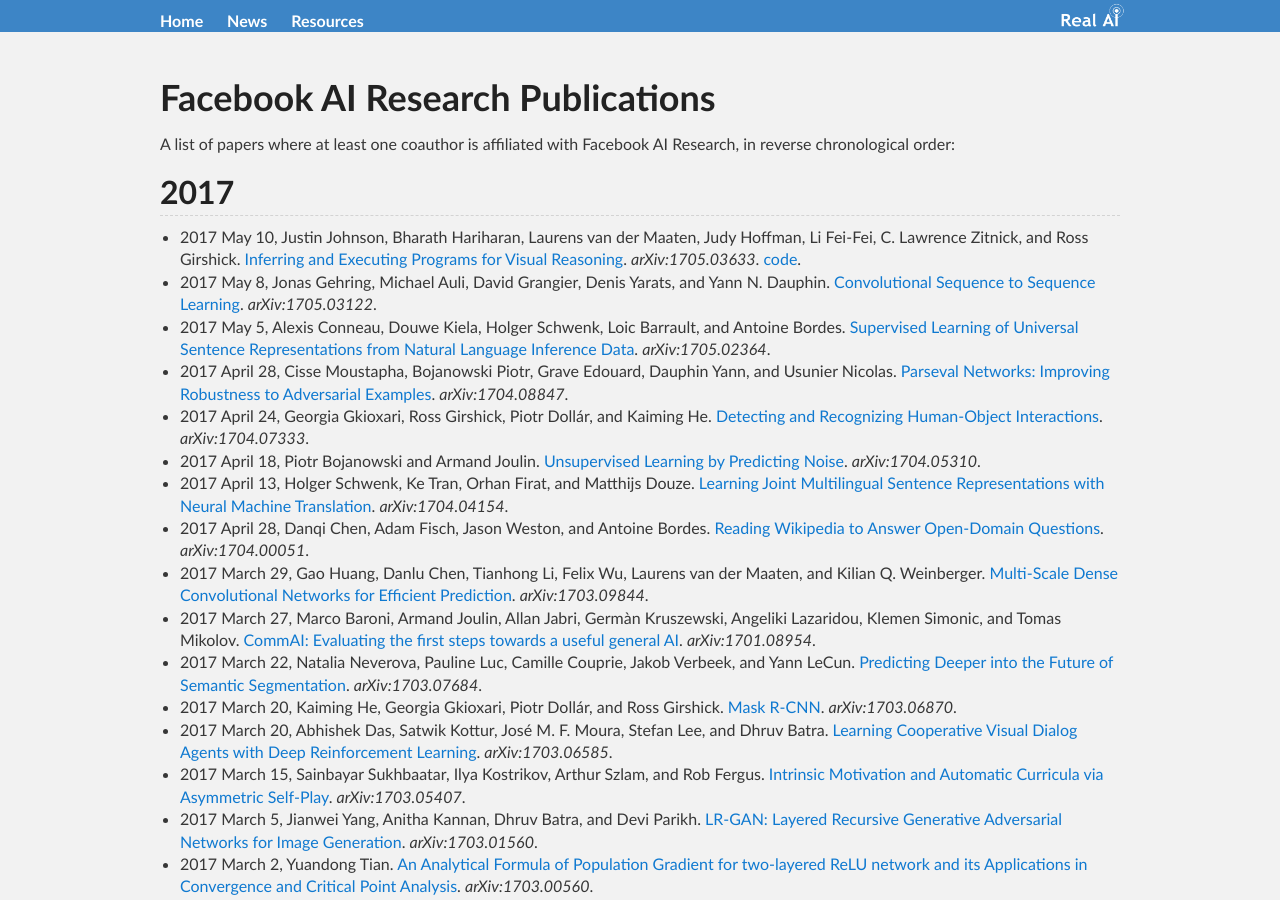
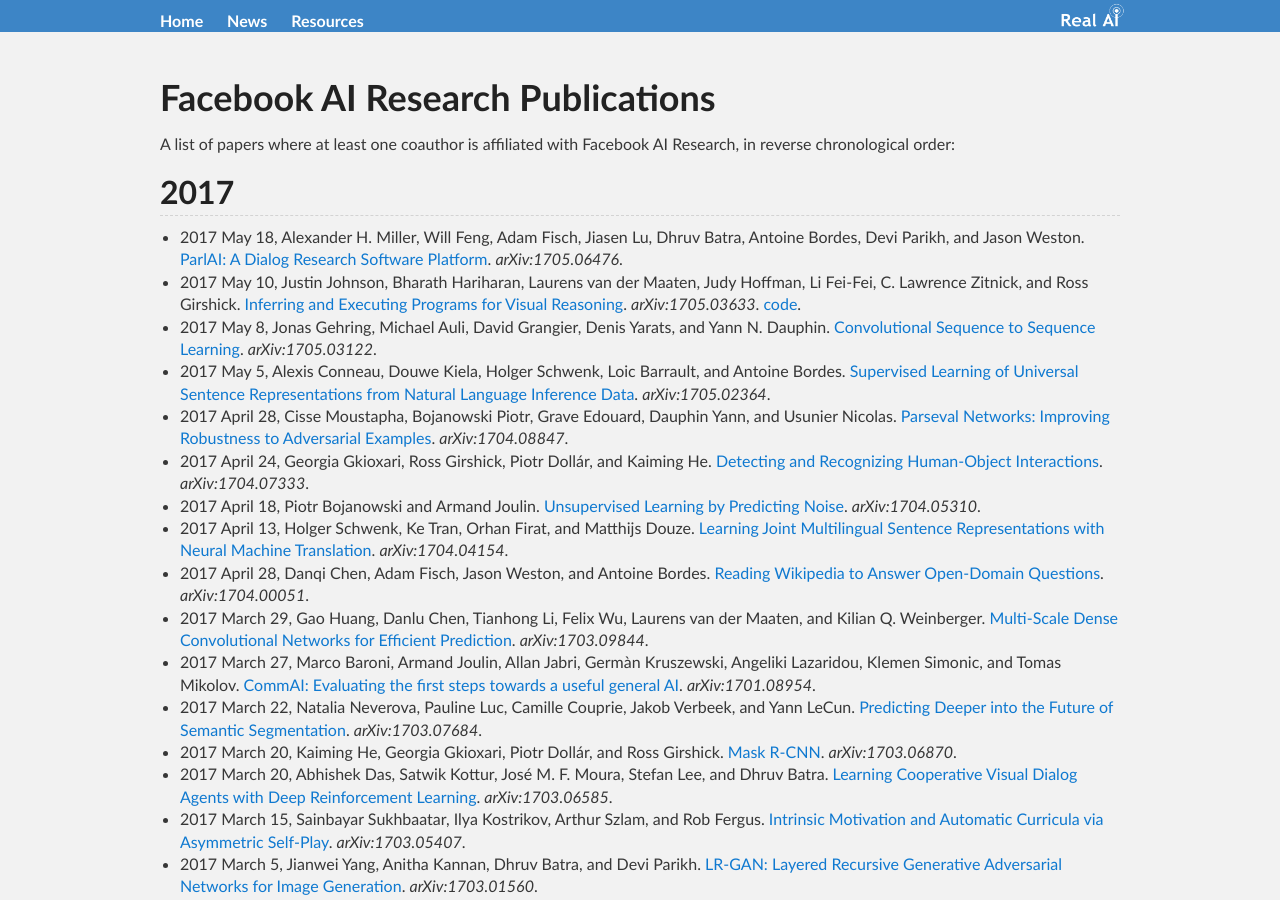
Before and after one commit to Tonywuhk/realai.org, a Jekyll site: the page built from labs/fair-publications.md, in a window 1280 px wide and 900 px high. Built offline with Jekyll 4.4.1, drawn with Linux system fonts in a browser that asks for light colours; our own code applies the rules of GitHub Pages for plain Markdown files; comment, search, counter and statistics services are not loaded; the repository's description, which GitHub fills in, is left out.

Commit message:
Update fair-publications.md

```diff
--- a/labs/fair-publications.md
+++ b/labs/fair-publications.md
@@ -7,6 +7,7 @@
 
 ## 2017
 
+* 2017 May 18, Alexander H. Miller, Will Feng, Adam Fisch, Jiasen Lu, Dhruv Batra, Antoine Bordes, Devi Parikh, and Jason Weston. [ParlAI: A Dialog Research Software Platform](https://arxiv.org/abs/1705.06476). *arXiv:1705.06476*.
 * 2017 May 10, Justin Johnson, Bharath Hariharan, Laurens van der Maaten, Judy Hoffman, Li Fei-Fei, C. Lawrence Zitnick, and Ross Girshick. [Inferring and Executing Programs for Visual Reasoning](https://arxiv.org/abs/1705.03633). *arXiv:1705.03633*. [code](https://github.com/facebookresearch/clevr-iep).
 * 2017 May 8, Jonas Gehring, Michael Auli, David Grangier, Denis Yarats, and Yann N. Dauphin. [Convolutional Sequence to Sequence Learning](https://arxiv.org/abs/1705.03122). *arXiv:1705.03122*.
 * 2017 May 5, Alexis Conneau, Douwe Kiela, Holger Schwenk, Loic Barrault, and Antoine Bordes. [Supervised Learning of Universal Sentence Representations from Natural Language Inference Data](https://arxiv.org/abs/1705.02364). *arXiv:1705.02364*.
```
